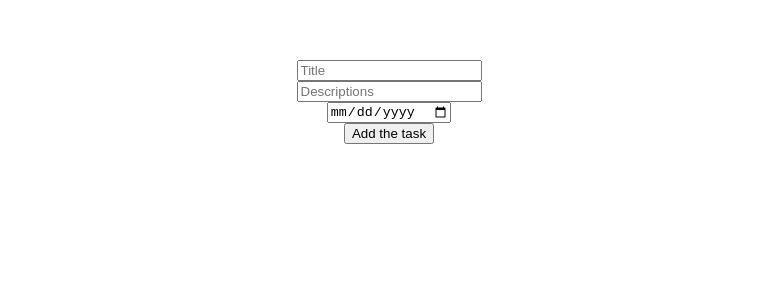
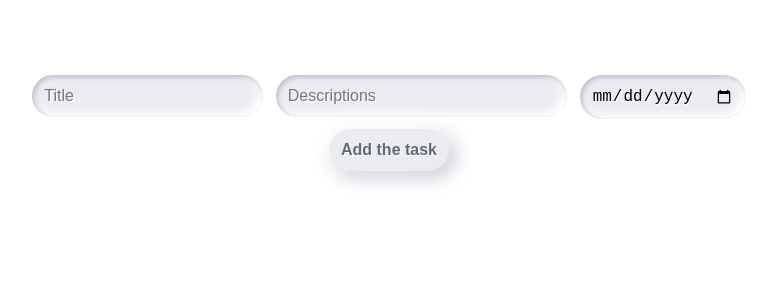
Before and after one commit to MIProtick/FQ-VUE-TODO-TASK--Mezbaul_Islam_Protick-, a Vue app: page / in a window 1280 px wide. Shown: the top 300 px of the page, without its empty margins (251-1028 px from the left). Built offline with nearby package versions, Linux system fonts and the light colour scheme.

Commit message:
Styling the form

```diff
--- a/src/App.vue
+++ b/src/App.vue
@@ -85,6 +85,73 @@ export default {
   margin-top: 60px;
 }
 
+form {
+  padding: 15px;
+  margin: 0 auto;
+}
 
+button, input {
+  border: 0;
+  outline: 0;
+  font-size: 16px;
+  border-radius: 40px;
+  padding: 12px;
+  background-color: #EBECF0;
+  text-shadow: 1px 1px 0 #FFF;
+}
+
+label {
+  display: block;
+  width: 100%;
+  margin: 10px 0 10px 0;
+}
+
+input {
+  box-shadow: inset 2px 2px 5px #BABECC, inset -5px -5px 10px #FFF;
+  width: 100%;
+  box-sizing: border-box;
+  transition: all 0.2s ease-in-out;
+  appearance: none;
+  -webkit-appearance: none;
+}
+input:focus {
+  box-shadow: inset 1px 1px 2px #BABECC, inset -1px -1px 2px #FFF;
+}
+
+button {
+  color: #61677C;
+  font-weight: bold;
+  box-shadow: -5px -5px 20px #FFF, 5px 5px 20px #BABECC;
+  transition: all 0.2s ease-in-out;
+  cursor: pointer;
+  font-weight: 600;
+  margin: 10px 0;
+}
+button:hover {
+  box-shadow: -2px -2px 5px #FFF, 2px 2px 5px #BABECC;
+}
+button:active {
+  box-shadow: inset 1px 1px 2px #BABECC, inset -1px -1px 2px #FFF;
+}
+
+.container{
+  width: 60%;
+  margin: auto;
+}
+
+.form_section{
+  display: flex;
+  justify-content: space-evenly;
+  width: 100%;
+}
+
+.form_part{
+  display: inline;
+  padding: 0 5px;
+}
+
+#todo_desc{
+  width: 40%;
+}
 
 </style>
```
